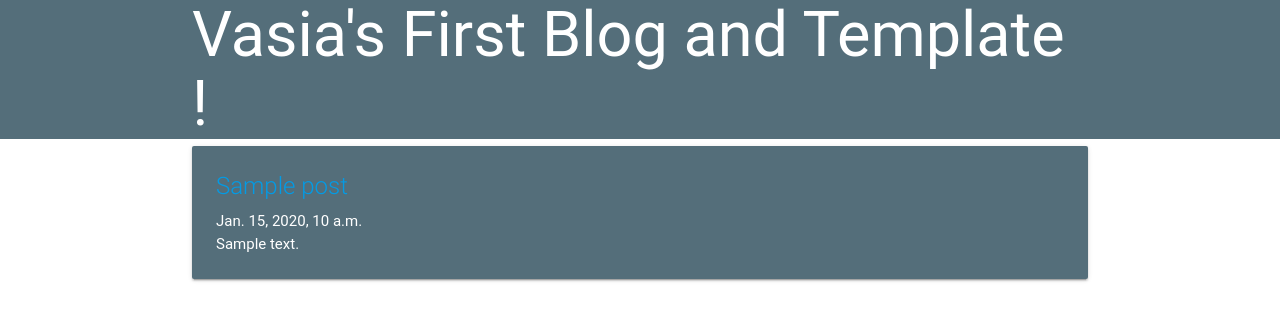
After one commit to VasilyShelkov/My-First-Django-App, a Django app: template blog/templates/blog/post_detail.html in a window 1280 px wide. The commit adds this page. Shown: the top 321 px of the page. Run offline with Django 3.2, Linux system fonts and the light colour scheme; the template is opened without the code that fills it: most values are stand-ins (such as "Sample title", 1, 10 or a date in 2020); some libraries are stand-ins or nearby versions; some web fonts are replaced.

Commit message:
extended templates to have post_details

```diff
--- /dev/null
+++ b/blog/templates/blog/base.html
@@ -0,0 +1,26 @@
+{% load staticfiles %}
+
+<!DOCTYPE html>
+<html>
+<head>
+	<meta charset="utf-8">
+	<meta http-equiv="X-UA-Compatible" content="IE=edge">
+	<title>Vasia's Blog</title>
+	<link rel="stylesheet" href="https://cdnjs.cloudflare.com/ajax/libs/materialize/0.96.1/css/materialize.min.css">
+	<link rel="stylesheet" href="{% static "css/blog.css" %}">
+</head>
+<body>
+	<div class="blue-grey darken-1">
+		<div class="container">
+			<h1 class="white-text">Vasia's First Blog and Template !</h1>
+		</div>
+	</div>
+
+	<div class="container">
+		{% block content %}
+        {% endblock %}
+	</div>
+
+	<script src="https://cdnjs.cloudflare.com/ajax/libs/materialize/0.96.1/js/materialize.min.js"></script>
+</body>
+</html>
--- /dev/null
+++ b/blog/templates/blog/post_detail.html
@@ -0,0 +1,13 @@
+{% extends "blog/base.html" %}
+
+{% block content %}
+    <div class="card blue-grey darken-1">
+			<div class="card-content white-text">
+		      	<span class="card-title"><a href="{% url "blog.views.post_detail" post_id=post.pk %}">{{ post.title }}</a></span>
+		        {% if post.published_date %}
+		            <p>{{ post.published_date }}</p>
+		        {% endif %}
+			    <p>{{ post.text|linebreaks }}</p>
+			</div>
+		</div>
+{% endblock %}
--- a/blog/urls.py
+++ b/blog/urls.py
@@ -3,4 +3,5 @@ from . import views
 
 urlpatterns = [
 	url(r'^$', views.post_list),
+	url(r'^post/(?P<post_id>[0-9]+)/$', views.post_detail),
 ]
--- a/blog/views.py
+++ b/blog/views.py
@@ -1,7 +1,11 @@
-from django.shortcuts import render
+from django.shortcuts import render, get_object_or_404
 from django.utils import timezone
 from . models import Post
 
 def post_list(request):
 	posts = Post.objects.filter(published_date__lte=timezone.now()).order_by('published_date')
 	return render(request, 'blog/post_list.html', {'posts': posts})
+
+def post_detail(request, post_id):
+	post = get_object_or_404(Post, pk=post_id)
+	return render(request, 'blog/post_detail.html', {'post': post})
```
Also changed, not shown: blog/templates/blog/post_list.html (+4 -24 lines).
